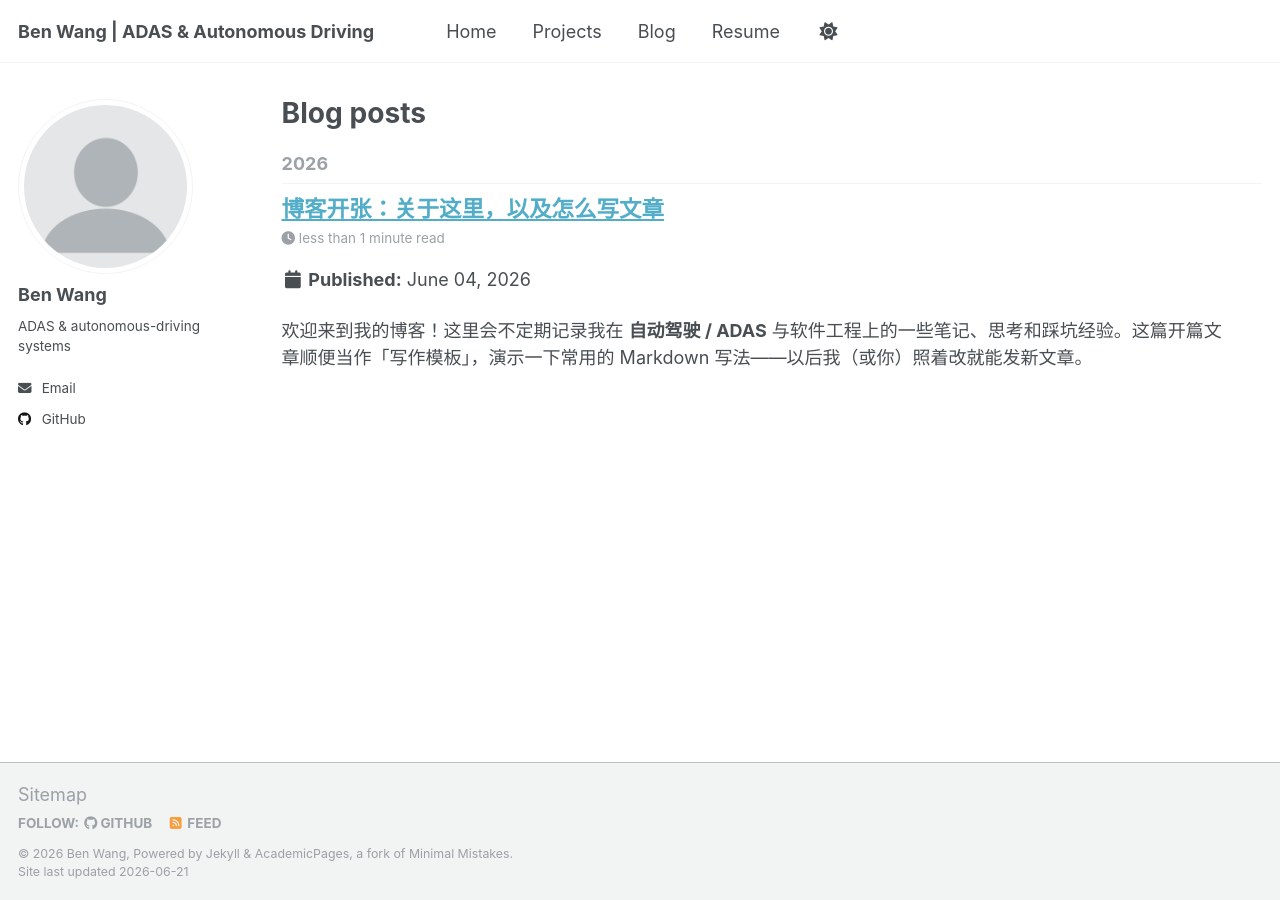
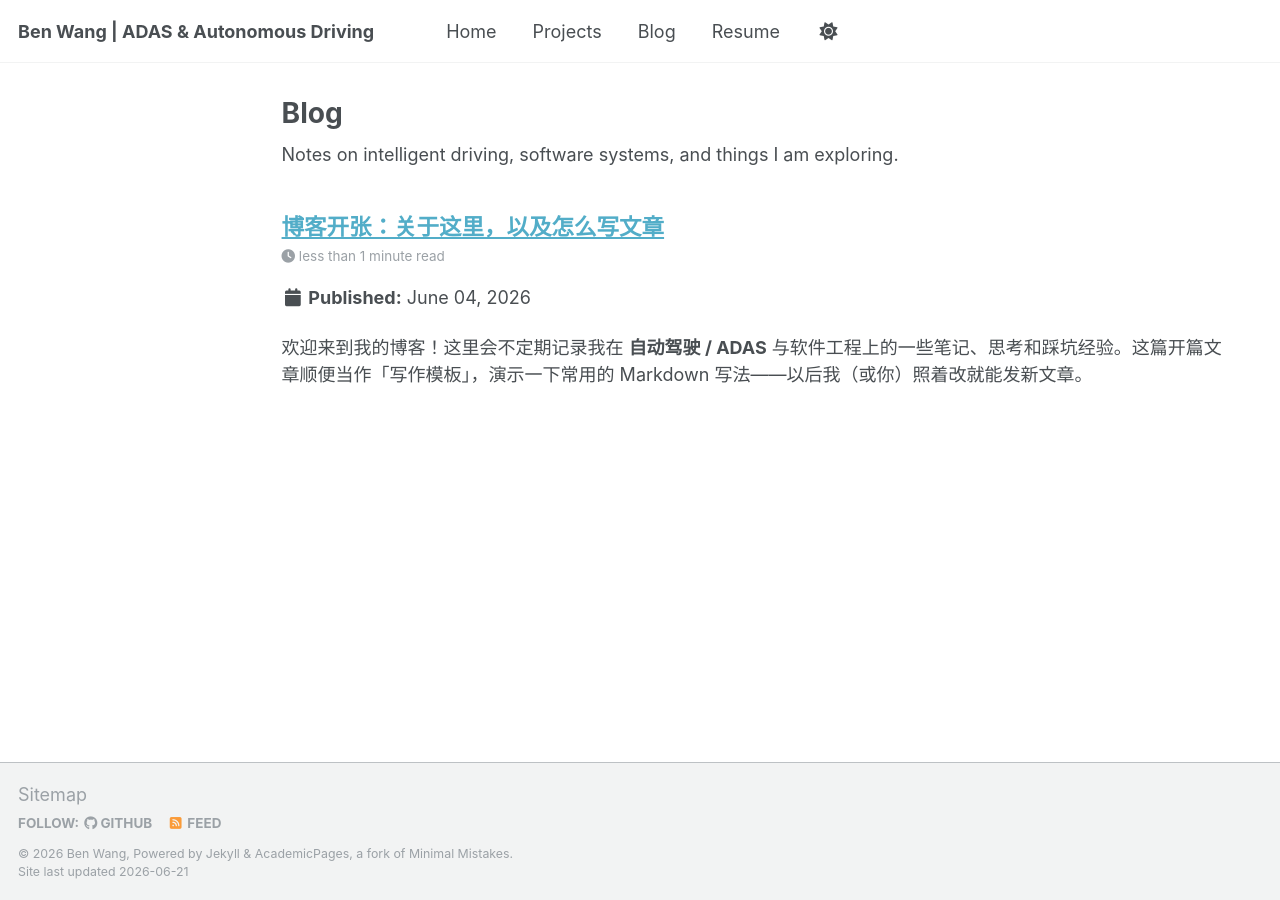
Before and after one commit to ai-benwang/ai-benwang.github.io, a Jekyll site: the page built from _pages/year-archive.html, in a window 1280 px wide. Built offline with Jekyll 4.4.1, drawn with Linux system fonts in a browser that asks for light colours.

Commit message:
Build standalone English blog page

```diff
--- a/_pages/year-archive.html
+++ b/_pages/year-archive.html
@@ -1,19 +1,20 @@
 ---
 layout: archive
-permalink: /year-archive/
-title: "Blog posts"
-author_profile: true
+permalink: /blog/
+title: "Blog"
+author_profile: false
+classes: wide
 redirect_from:
+  - /year-archive/
   - /wordpress/blog-posts/
 ---
 
-{% include base_path %}
-{% capture written_year %}'None'{% endcapture %}
-{% for post in site.posts %}
-  {% capture year %}{{ post.date | date: '%Y' }}{% endcapture %}
-  {% if year != written_year %}
-    <h2 id="{{ year | slugify }}" class="archive__subtitle">{{ year }}</h2>
-    {% capture written_year %}{{ year }}{% endcapture %}
-  {% endif %}
-  {% include archive-single.html %}
-{% endfor %}
+<div class="page-lead">Notes on intelligent driving, software systems, and things I am exploring.</div>
+
+{% if site.posts.size > 0 %}
+  {% for post in site.posts %}
+    {% include archive-single.html %}
+  {% endfor %}
+{% else %}
+  <p class="page-muted empty-state">No posts yet.</p>
+{% endif %}
```
